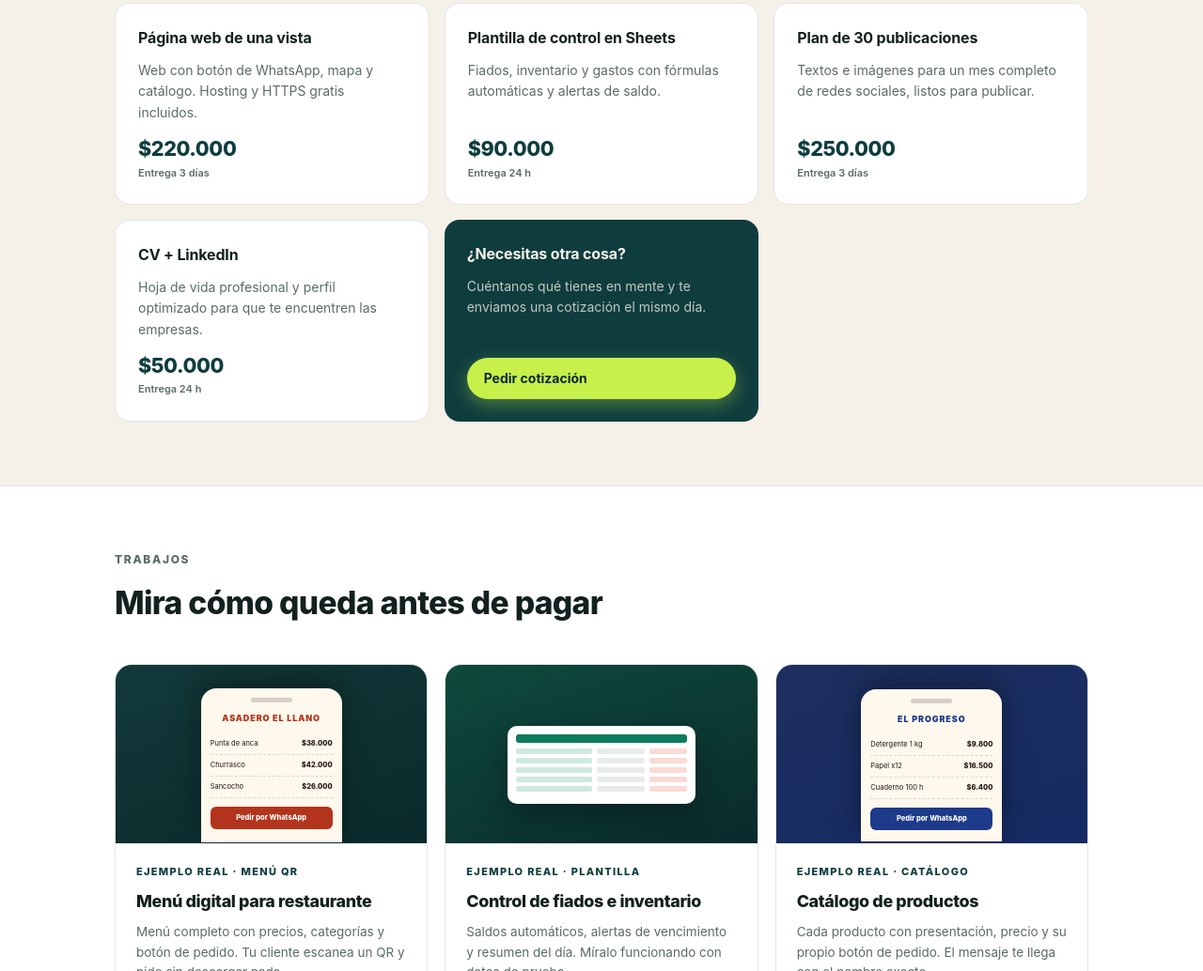
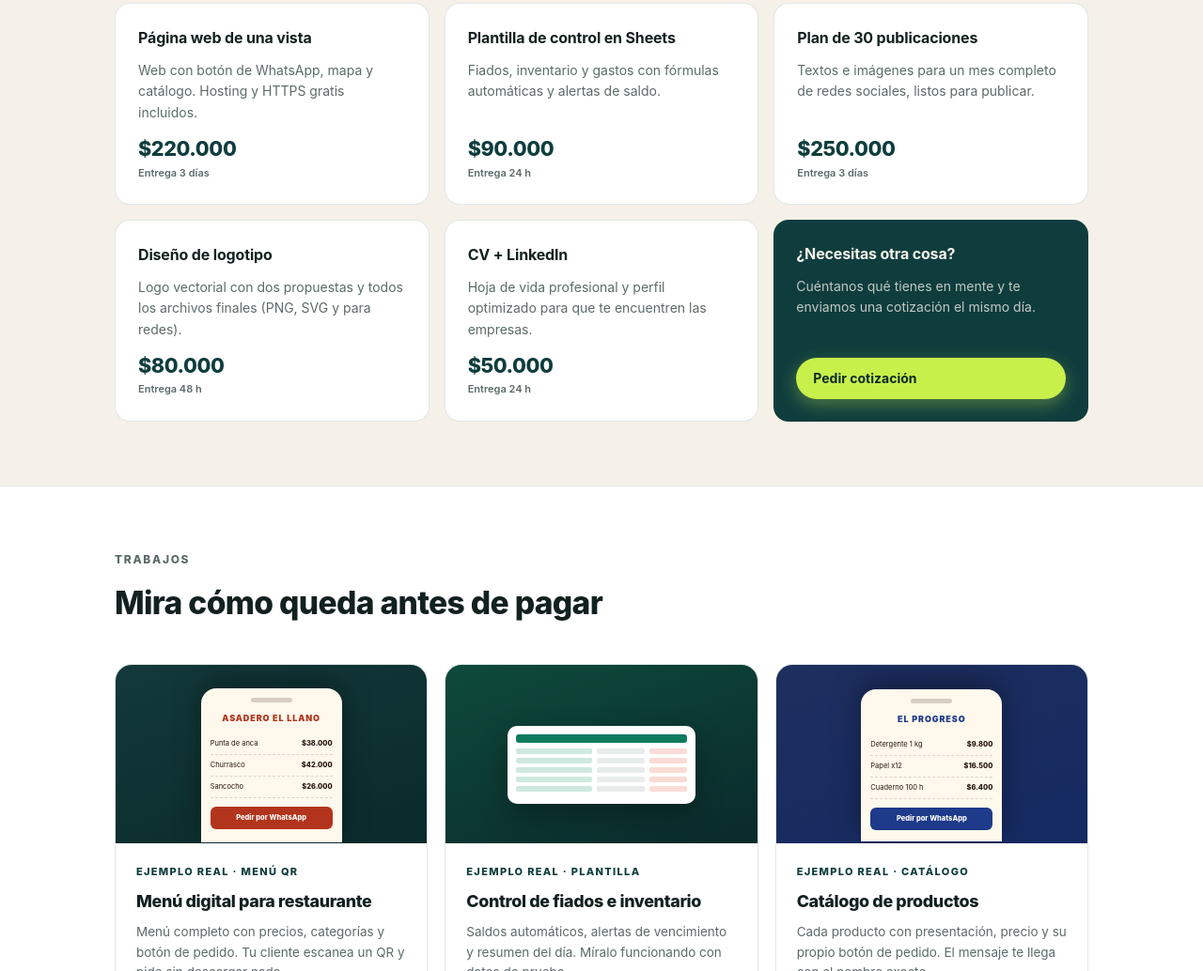
Before and after one commit to zynthadigital/zynthadigital.github.io, a plain HTML site: page index.html in a window 1280 px wide. Shown: the part 1146-2180 px from the top of the page at 94% size. Drawn offline with Linux system fonts and the light colour scheme.

Commit message:
Agrega servicio de diseno de logotipo (coincide con Google Business)

```diff
--- a/index.html
+++ b/index.html
@@ -199,6 +199,7 @@
       <div class="card"><h3>Página web de una vista</h3><p>Web con botón de WhatsApp, mapa y catálogo. Hosting y HTTPS gratis incluidos.</p><div class="price">$220.000 <small>Entrega 3 días</small></div></div>
       <div class="card"><h3>Plantilla de control en Sheets</h3><p>Fiados, inventario y gastos con fórmulas automáticas y alertas de saldo.</p><div class="price">$90.000 <small>Entrega 24 h</small></div></div>
       <div class="card"><h3>Plan de 30 publicaciones</h3><p>Textos e imágenes para un mes completo de redes sociales, listos para publicar.</p><div class="price">$250.000 <small>Entrega 3 días</small></div></div>
+      <div class="card"><h3>Diseño de logotipo</h3><p>Logo vectorial con dos propuestas y todos los archivos finales (PNG, SVG y para redes).</p><div class="price">$80.000 <small>Entrega 48 h</small></div></div>
       <div class="card"><h3>CV + LinkedIn</h3><p>Hoja de vida profesional y perfil optimizado para que te encuentren las empresas.</p><div class="price">$50.000 <small>Entrega 24 h</small></div></div>
       <div class="card card-cta"><h3>¿Necesitas otra cosa?</h3><p>Cuéntanos qué tienes en mente y te enviamos una cotización el mismo día.</p><a class="btn btn-lime" href="https://wa.me/573214092949?text=Hola%20Zyntha%2C%20necesito%20una%20cotizaci%C3%B3n%20para%20otro%20servicio">Pedir cotización</a></div>
     </div>
```
